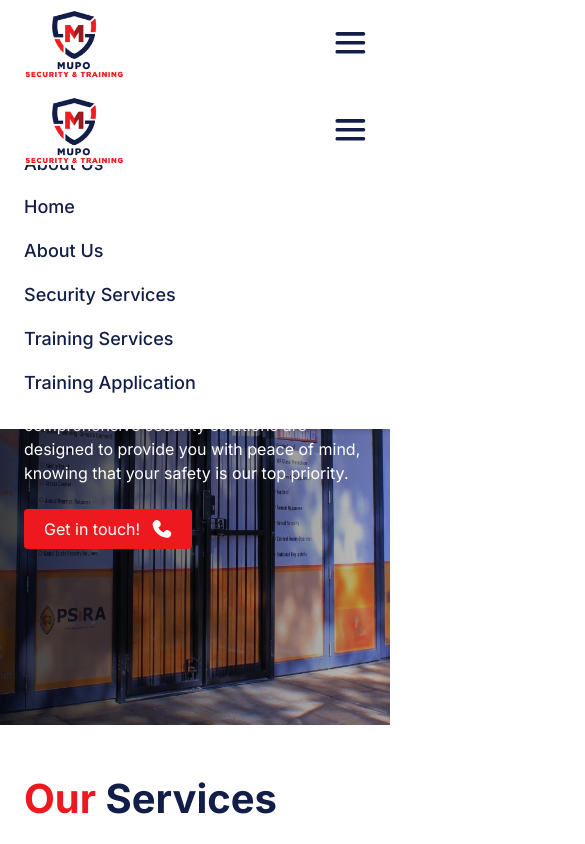
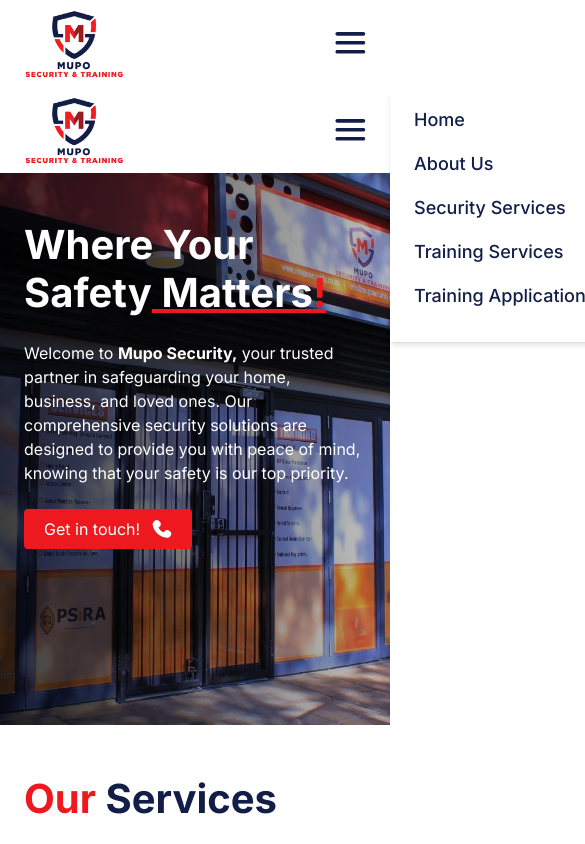
Before and after one commit to Analytics-Advertising/muposec, a Next.js app: page / in a window 390 px wide. Shown: the top 844 px of the page, 585 px wide, since content can reach past the window. Built offline with nearby package versions, Linux system fonts and the light colour scheme.

Commit message:
navbar responsive2

```diff
--- a/app/(website)/components/NavBar.tsx
+++ b/app/(website)/components/NavBar.tsx
@@ -83,7 +83,7 @@
           />
         </div>
 
-        <ul className={`lg:hidden absolute top-[90px] right-0 bg-white w-full py-4 px-6 shadow-md transition-transform duration-300 transform ${menuOpen ? '0' :'top-[1000px]' }`}>
+        <ul className={`lg:hidden absolute top-[90px] right-0 bg-white w-full py-4 px-6 shadow-md transition-transform duration-300 ${menuOpen ? 'transform translate-x-0' : 'transform translate-x-full'}`}>
           {NAV_LINKS.map((link) => (
             <li key={link.key} className="mb-4">
               <Link href={link.href}  className="text-blue-100 text-lg font-medium hover:text-red-500" onClick={toggleMenu}>
```
